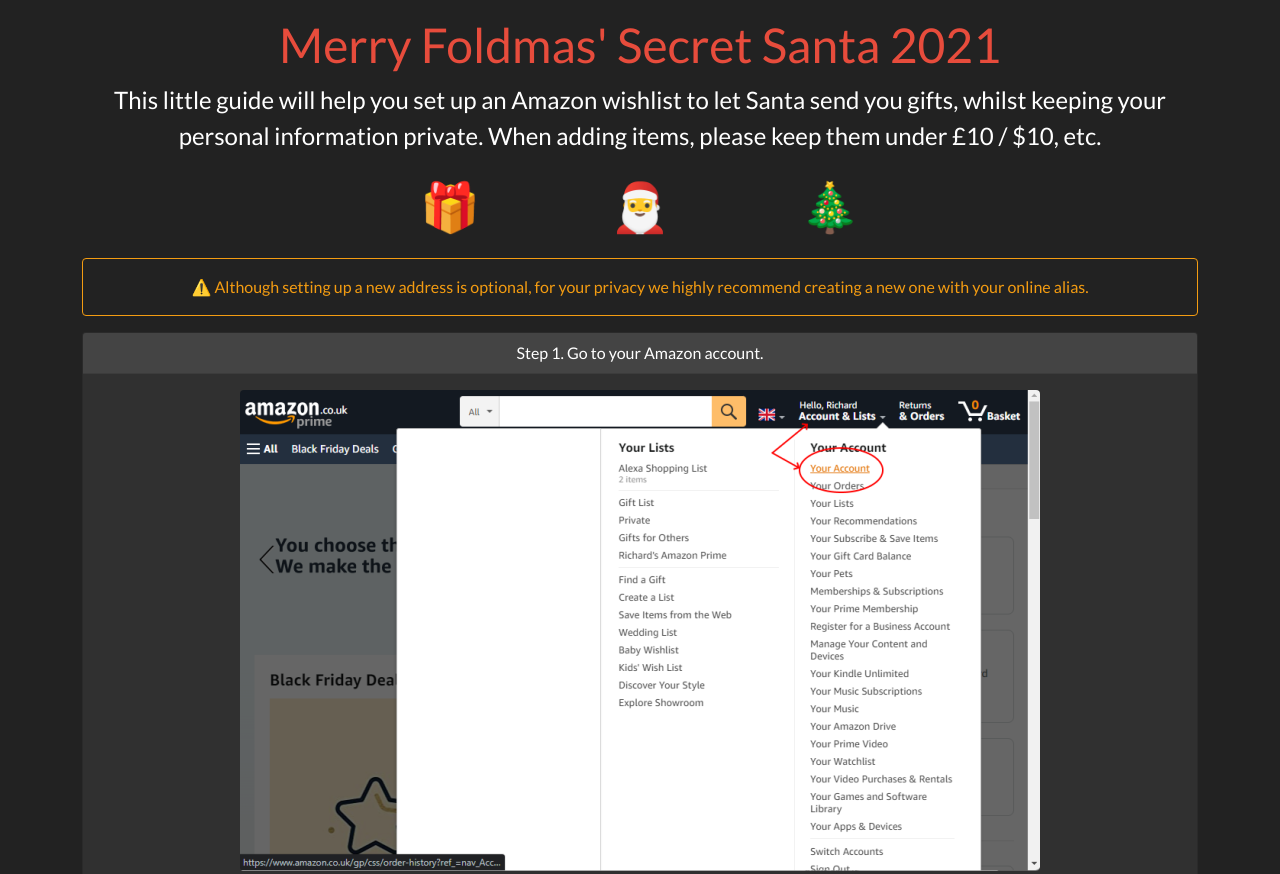
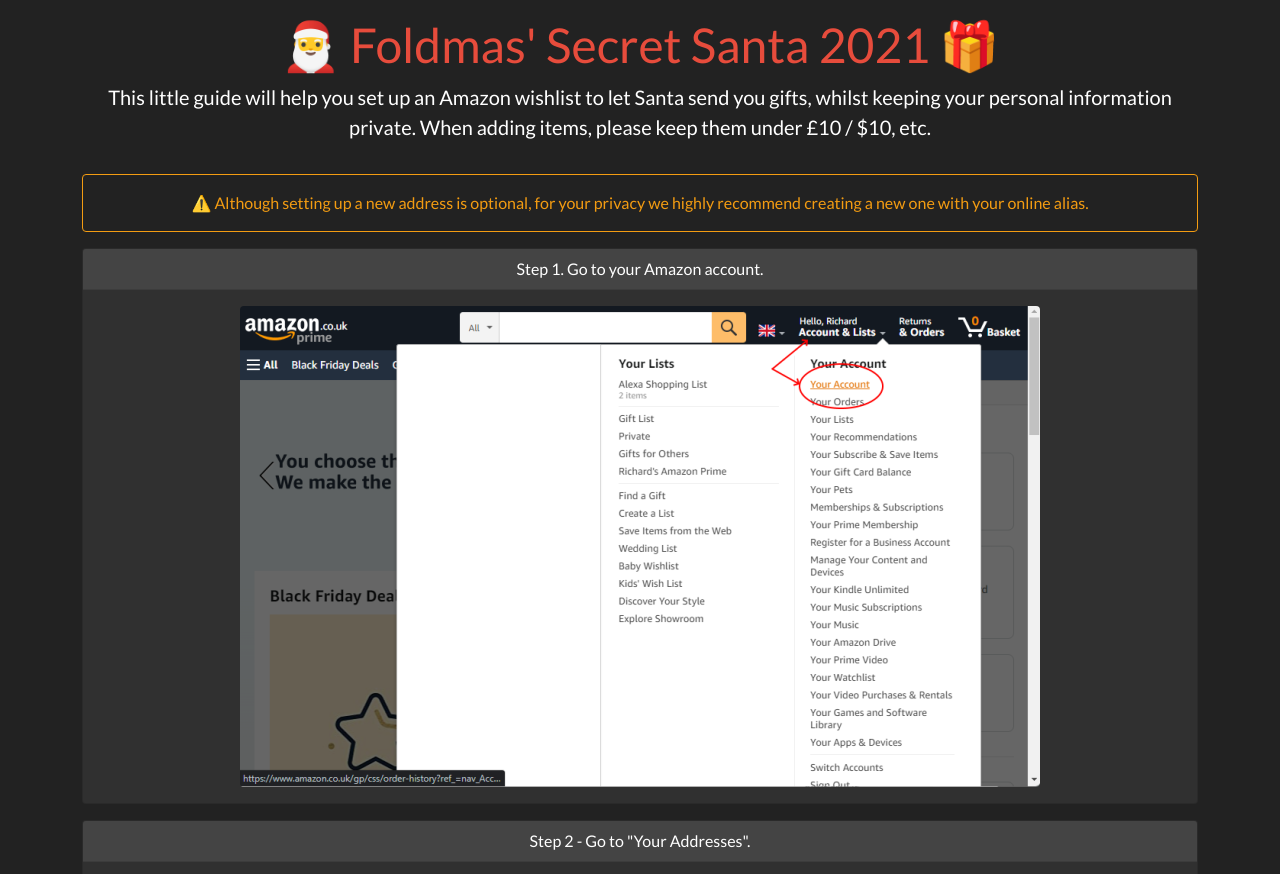
Before and after one commit to GeekyEggo/KrazeyHazey, a plain HTML site: page secret-santa/index.html in a window 1280 px wide. Shown: the top 874 px of the page. Drawn offline with nearby package versions, Linux system fonts and the light colour scheme.

Commit message:
Minor title changes

```diff
--- a/secret-santa/index.html
+++ b/secret-santa/index.html
@@ -2,7 +2,7 @@
 <html lang="en">
 
 <head>
-    <title>Merry Foldmas' Secret Santa 2021</title>
+    <title>Foldmas' Secret Santa 2021</title>
     <meta name="viewport" content="width=device-width, initial-scale=1">
 
     <link href="https://cdn.jsdelivr.net/npm/bootstrap@5.1.3/dist/css/bootstrap.min.css" rel="stylesheet" integrity="sha384-1BmE4kWBq78iYhFldvKuhfTAU6auU8tT94WrHftjDbrCEXSU1oBoqyl2QvZ6jIW3" crossorigin="anonymous">
@@ -12,27 +12,22 @@
 <body class="p-3">
     <div class="container text-center">
         <div class="row">
-            <div class="col-lg-12">
-                <h1 class="text-danger">Merry Foldmas' Secret Santa 2021</h1>
-                <p class="fs-4">
+            <div class="col-12">
+                <h1 class="text-danger">🎅 Foldmas' Secret Santa 2021 🎁</h1>
+                <p class="fs-5">
                     This little guide will help you set up an Amazon wishlist to let Santa send you gifts, whilst keeping your personal information private. When adding items, please keep them under £10 / $10, etc.
                 </p>
             </div>
         </div>
-        <div class="row justify-content-center">
-            <div class="col-lg-2 fs-1">🎁</div>
-            <div class="col-lg-2 fs-1">🎅</div>
-            <div class="col-lg-2 fs-1">🎄</div>
-        </div>
         <div class="row">
-            <div class="col-lg-12">
+            <div class="col-12">
                 <p class="border border-warning p-3 mt-3 text-warning rounded">
                     ⚠️ Although setting up a new address is optional, for your privacy we highly recommend creating a new one with your online alias.
                 </p>
             </div>
         </div>
         <div class="row">
-            <div class="col-lg-12">
+            <div class="col-12">
                 <div class="card text-white bg-dark lg-12">
                     <div class="card-header">Step 1. Go to your Amazon account.</div>
                     <div class="card-body"><img src="imgs/1.png" class="img-responsive img-fluid rounded" /></div>
```
